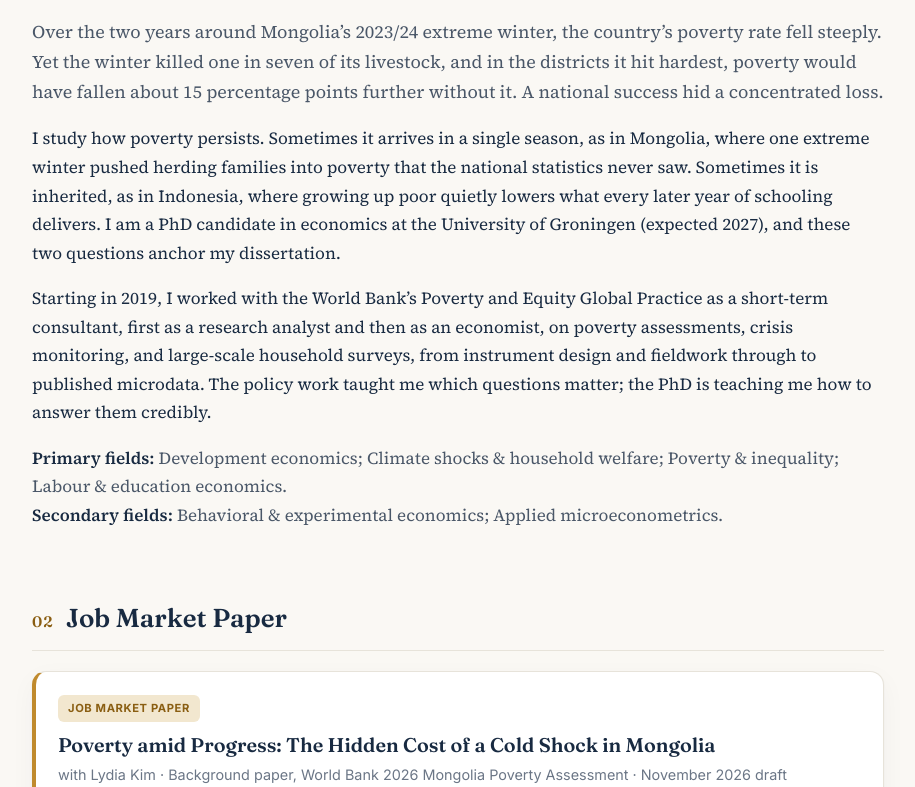
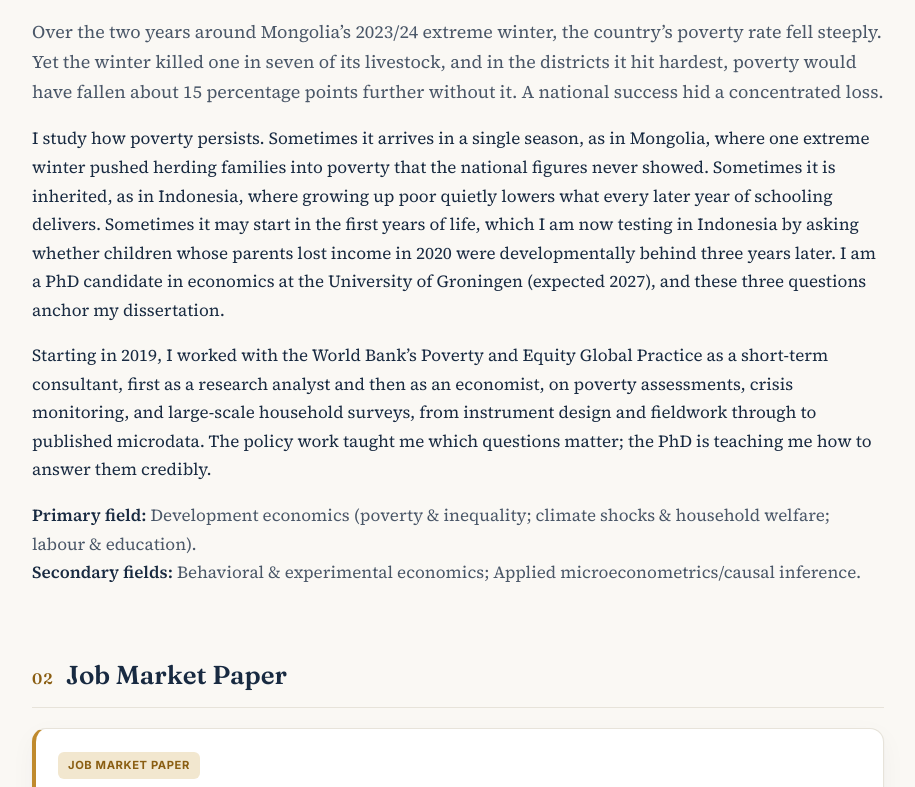
Before and after one commit to febriady/febriady.github.io, a plain HTML site: page index.html in a window 1280 px wide. Shown: the part 708-1495 px from the top of the page, without its empty margins (182-1097 px from the left). Drawn offline with Linux system fonts and the light colour scheme.

Commit message:
Profile: third paper in the bio; fields led by development economics; CV matched
Co-Authored-By: Claude Opus 5.5 <noreply@anthropic.com>

```diff
--- a/index.html
+++ b/index.html
@@ -292,10 +292,10 @@
   <section id="about">
     <div class="sec-head"><span class="num">01</span><h2>Profile</h2></div>
     <p class="lead">Over the two years around Mongolia&rsquo;s 2023/24 extreme winter, the country&rsquo;s poverty rate fell steeply. Yet the winter killed one in seven of its livestock, and in the districts it hit hardest, poverty would have fallen about 15 percentage points further without it. A national success hid a concentrated loss.</p>
-    <p>I study how poverty persists. Sometimes it arrives in a single season, as in Mongolia, where one extreme winter pushed herding families into poverty that the national statistics never saw. Sometimes it is inherited, as in Indonesia, where growing up poor quietly lowers what every later year of schooling delivers. I am a PhD candidate in economics at the University of Groningen (expected 2027), and these two questions anchor my dissertation.</p>
+    <p>I study how poverty persists. Sometimes it arrives in a single season, as in Mongolia, where one extreme winter pushed herding families into poverty that the national figures never showed. Sometimes it is inherited, as in Indonesia, where growing up poor quietly lowers what every later year of schooling delivers. Sometimes it may start in the first years of life, which I am now testing in Indonesia by asking whether children whose parents lost income in 2020 were developmentally behind three years later. I am a PhD candidate in economics at the University of Groningen (expected 2027), and these three questions anchor my dissertation.</p>
     <p>Starting in 2019, I worked with the World Bank&rsquo;s Poverty and Equity Global Practice as a short-term consultant, first as a research analyst and then as an economist, on poverty assessments, crisis monitoring, and large-scale household surveys, from instrument design and fieldwork through to published microdata. The policy work taught me which questions matter; the PhD is teaching me how to answer them credibly.</p>
-    <p class="fields"><b>Primary fields:</b> Development economics; Climate shocks &amp; household welfare; Poverty &amp; inequality; Labour &amp; education economics.<br>
-    <b>Secondary fields:</b> Behavioral &amp; experimental economics; Applied microeconometrics.</p>
+    <p class="fields"><b>Primary field:</b> Development economics (poverty &amp; inequality; climate shocks &amp; household welfare; labour &amp; education).<br>
+    <b>Secondary fields:</b> Behavioral &amp; experimental economics; Applied microeconometrics/causal inference.</p>
   </section>
 
   <section id="jmp">
```
Also changed, not shown: 1 other file.
